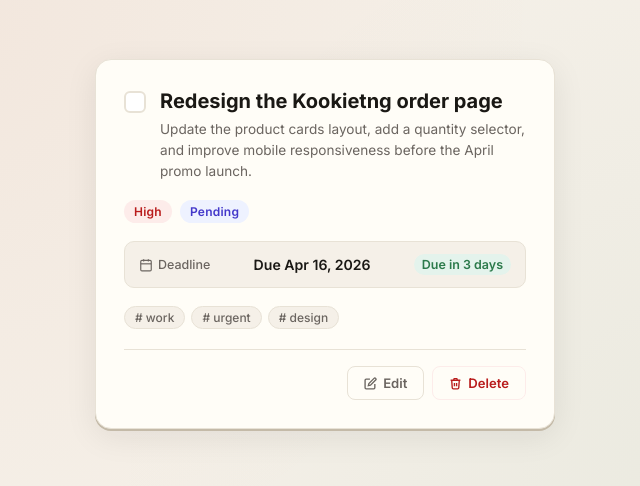
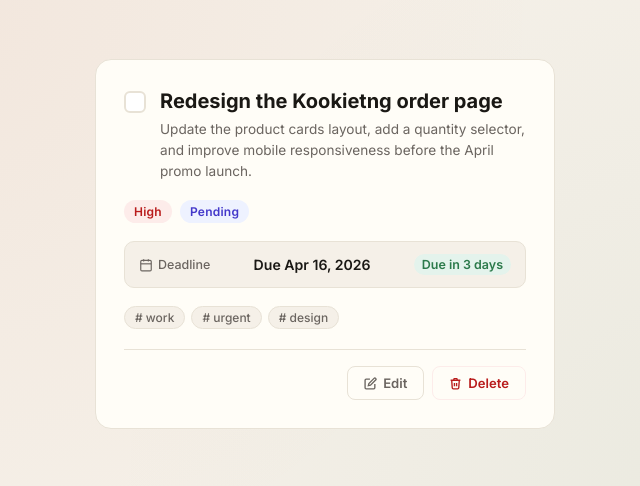
Before and after one commit to olaniyankafayah/TodoCard, a plain HTML site: page index.html in a window 1280 px wide. Shown: the part 156-642 px from the top of the page, without its empty margins (315-955 px from the left). Drawn offline with Linux system fonts and the light colour scheme.

Commit message:
fixed css

```diff
--- a/styles.css
+++ b/styles.css
@@ -49,7 +49,6 @@
   background: var(--card);
   border: 1.5px solid var(--border);
   border-radius: var(--radius);
-  box-shadow: var(--shadow);
   width: 100%;
   max-width: 460px;
   padding: 28px;
@@ -187,7 +186,6 @@
   color: var(--green);
 }
 
-/* ── DATE SECTION ── */
 .date-section {
   background: var(--bg);
   border: 1px solid var(--border);
```
